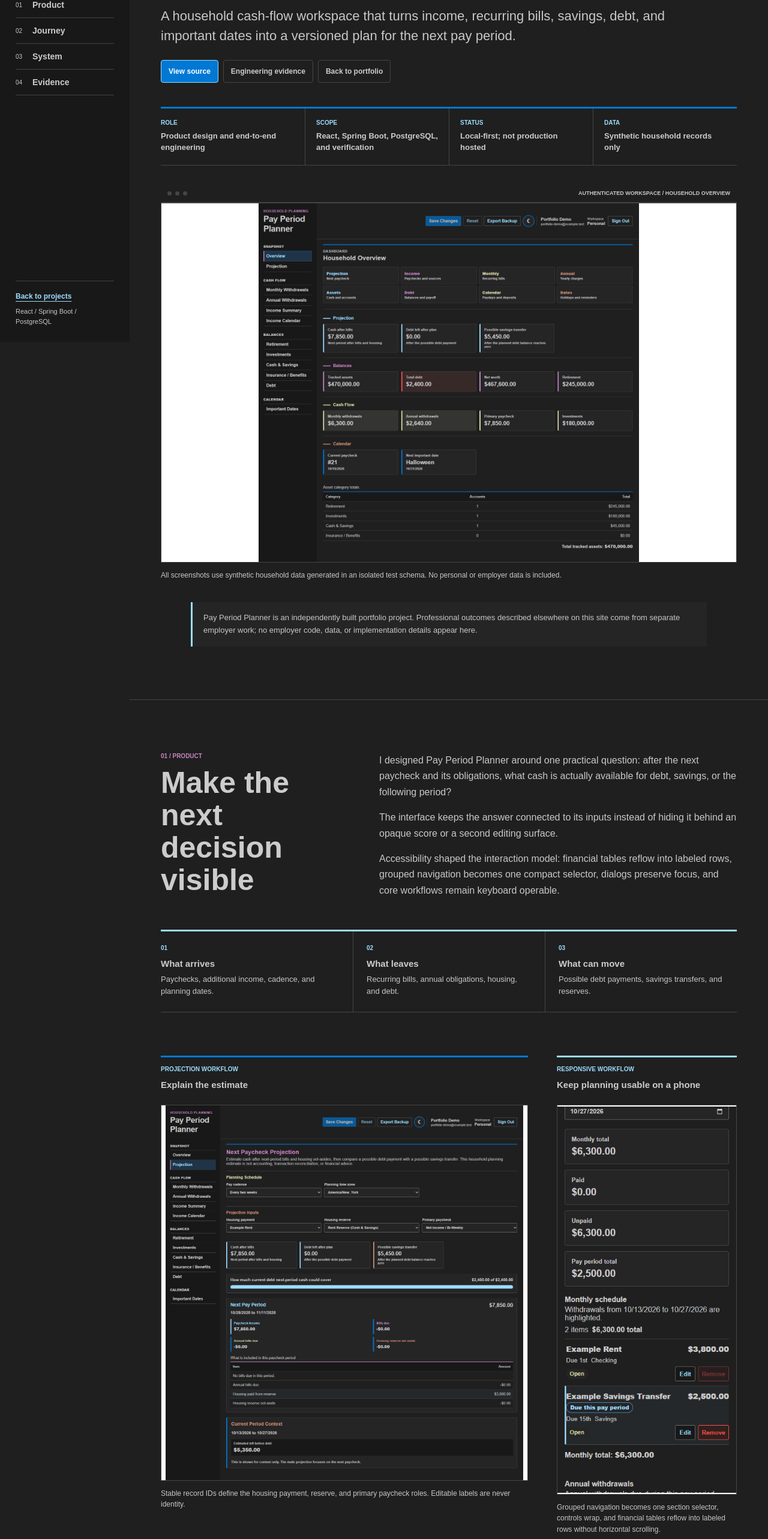
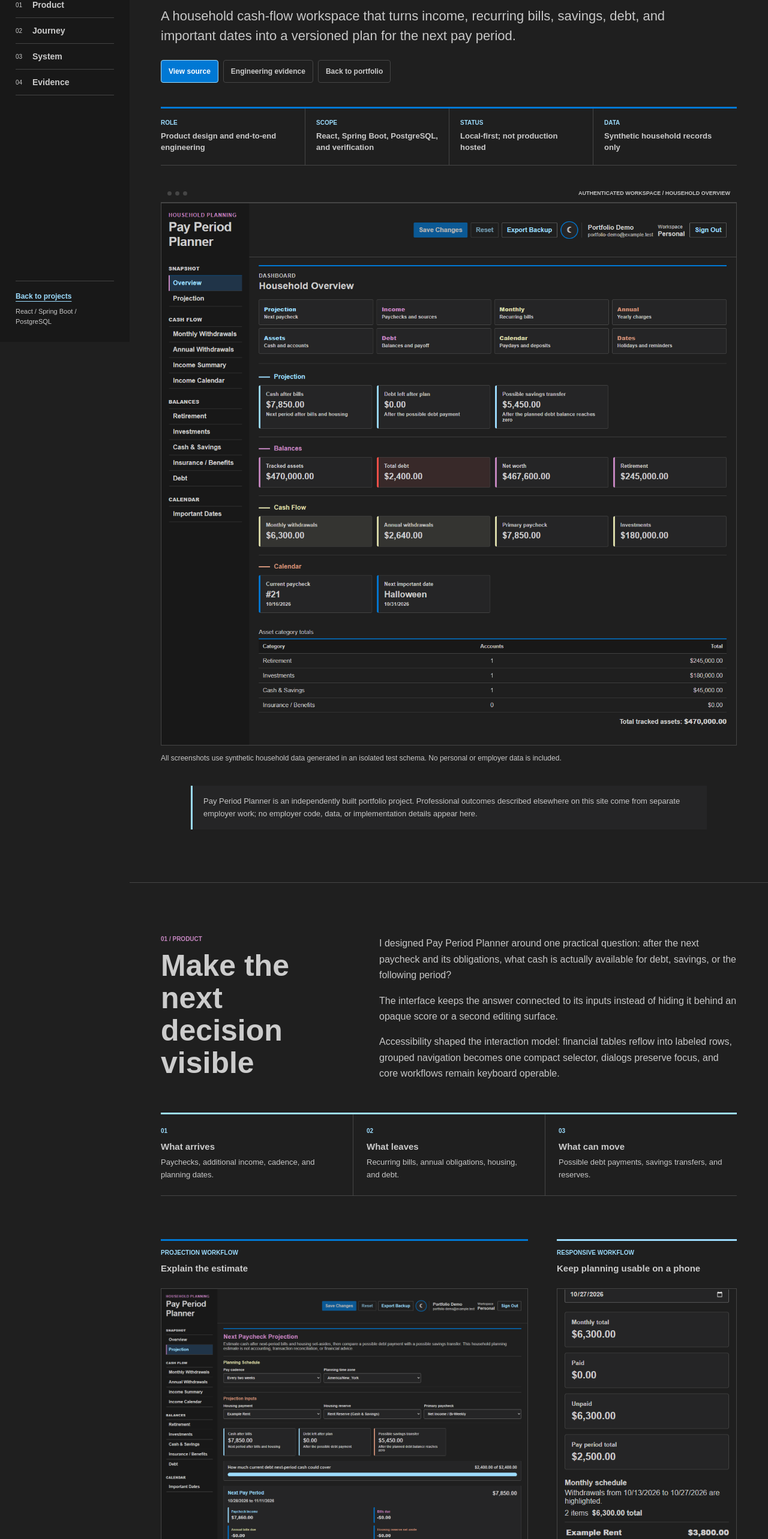
Before and after one commit to everdein/portfolio, a Next.js app: page /work/pay-period-planner in a window 1280 px wide. Shown: the part 230-2796 px from the top of the page at 60% size. Built offline with nearby package versions, Linux system fonts and the light colour scheme; no server answers.

Commit message:
Match resume headline and remove screenshot letterboxing

```diff
--- a/app/case-study.css
+++ b/app/case-study.css
@@ -94,11 +94,11 @@
   position: relative;
   overflow: hidden;
   border: 1px solid var(--rule);
-  background: #ffffff;
+  background: var(--paper);
 }
 
 .case-study-overview-image {
-  aspect-ratio: 8 / 5;
+  aspect-ratio: 1440 / 1358;
 }
 
 .case-study-overview-image img,
@@ -235,7 +235,7 @@
 }
 
 .case-study-projection-image {
-  aspect-ratio: 1440 / 1474;
+  aspect-ratio: 1440 / 1509;
 }
 
 .case-study-mobile-image {
--- a/app/resume/page.tsx
+++ b/app/resume/page.tsx
@@ -79,8 +79,8 @@ export default function Resume() {
             <p className="role">Senior Software Engineer</p>
             <h1 id="resume-title">Matthew Clark</h1>
             <p className="resume-specialty">
-              Application architecture <span aria-hidden="true">/</span> System
-              design
+              Senior Software Engineer | Application Architecture &amp; System
+              Design | Technical Leadership
             </p>
             <ul
               className="resume-contact"
--- a/app/resume/resume.css
+++ b/app/resume/resume.css
@@ -22,10 +22,6 @@
   font-size: 22px;
   font-weight: 700;
   line-height: 1.5;
-}
-.resume-specialty span {
-  color: var(--ink-soft);
-  margin: 0 8px;
 }
 .resume-contact {
   display: flex;
```
Also changed, not shown: 6 other files (tests, documents, lock files or other folders).
